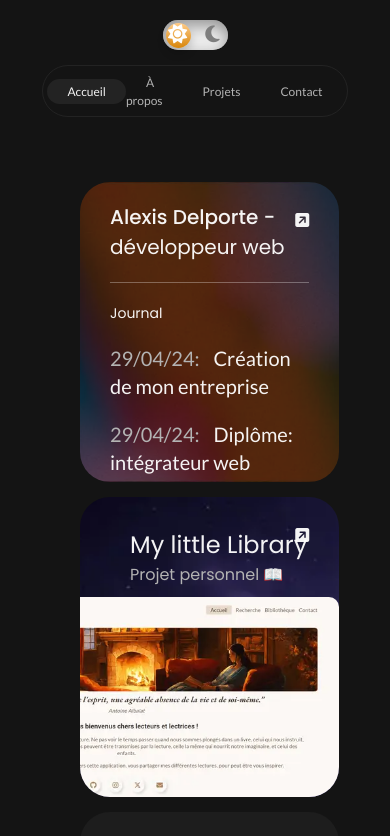
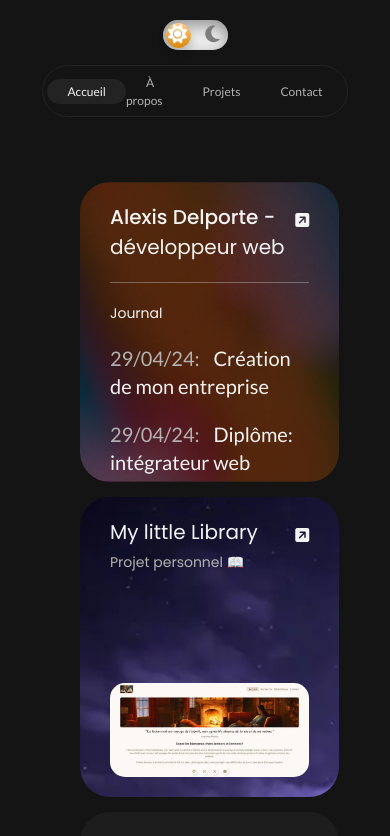
Before and after one commit to AlexDDevv/Portfolio-v3, a React (Vite) app: page / in a window 390 px wide. Shown: the top 836 px of the page. Built offline with nearby package versions, Linux system fonts and the light colour scheme.

Commit message:
Responsive for BentoApp

```diff
--- a/src/assets/sass/components/Bento/_bentoApp.scss
+++ b/src/assets/sass/components/Bento/_bentoApp.scss
@@ -5,10 +5,21 @@
 
     .title {
         font-size: 24px;
+
+        @media screen and (max-width: 768px) {
+            font-size: 20px;
+        }
+        @media screen and (max-width: 425px) {
+            margin-bottom: 5px;
+        }
     }
     .subtitle {
         color: $grayColor;
         font-size: 16px;
+
+        @media screen and (max-width: 768px) {
+            font-size: 14px;
+        }
     }
 }
 .library {
@@ -20,13 +31,30 @@
     flex-direction: column;
     justify-content: space-between;
 
+    @media screen and (max-width: 768px) {
+        padding: 20px 0 0 30px;
+    }
+    @media screen and (max-width: 425px) {
+        padding: 20px 30px;
+    }
+
     .cover {
         display: flex;
         justify-content: flex-end;
 
+        @media screen and (max-width: 640px) {
+            width: 100%;
+        }
+
         img {
             max-height: 200px;
-            border-radius: 10px;
+            border-radius: 15px;
+
+            @media screen and (max-width: 640px) {
+                width: 100%;
+                object-fit: cover;
+                object-position: center 0;
+            }
         }
     }
 }
@@ -39,6 +67,10 @@
     overflow: hidden;
     grid-area: d;
 
+    @media screen and (max-width: 768px) {
+        padding: 20px 0 0 30px;
+    }
+
     .cover {
         height: 75%;
         display: flex;
@@ -46,7 +78,7 @@
 
         img {
             height: 100%;
-            border-top-left-radius: 10px;
+            border-top-left-radius: 20px;
         }
     }
 }
```
